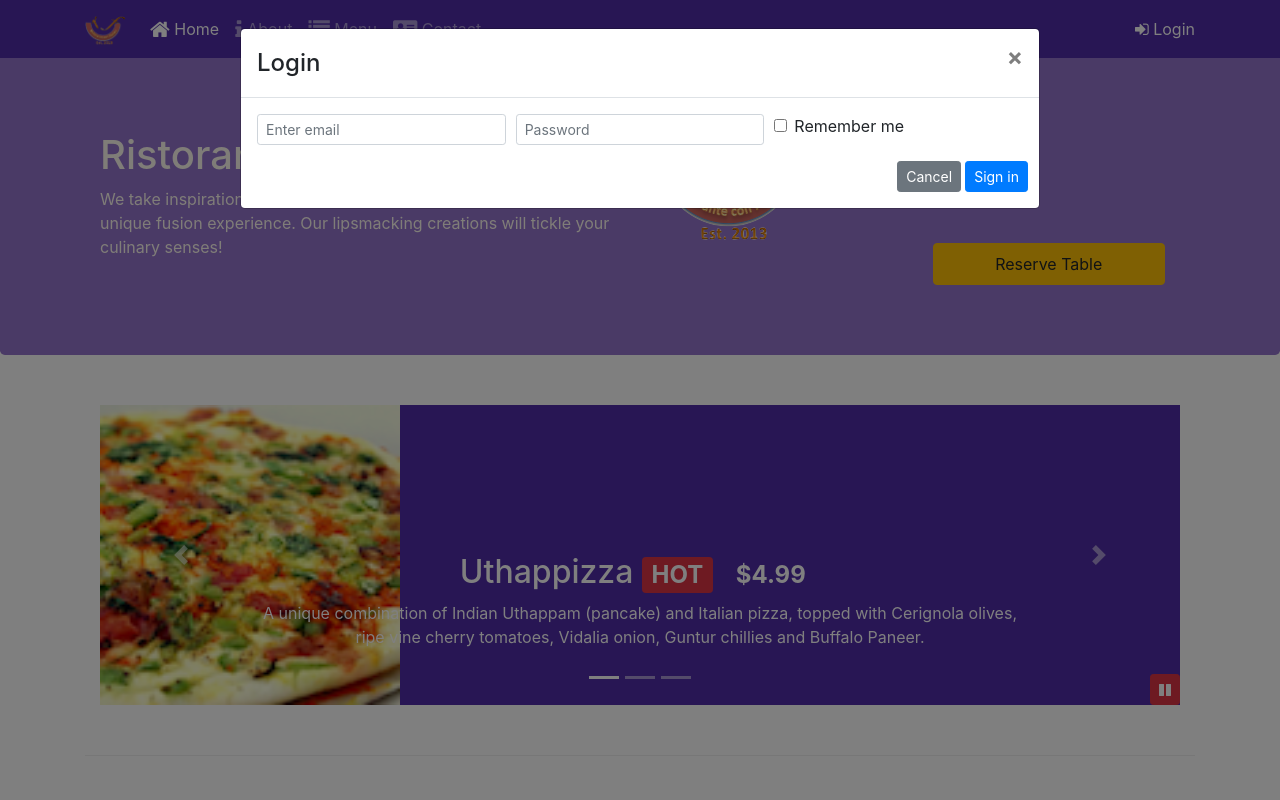
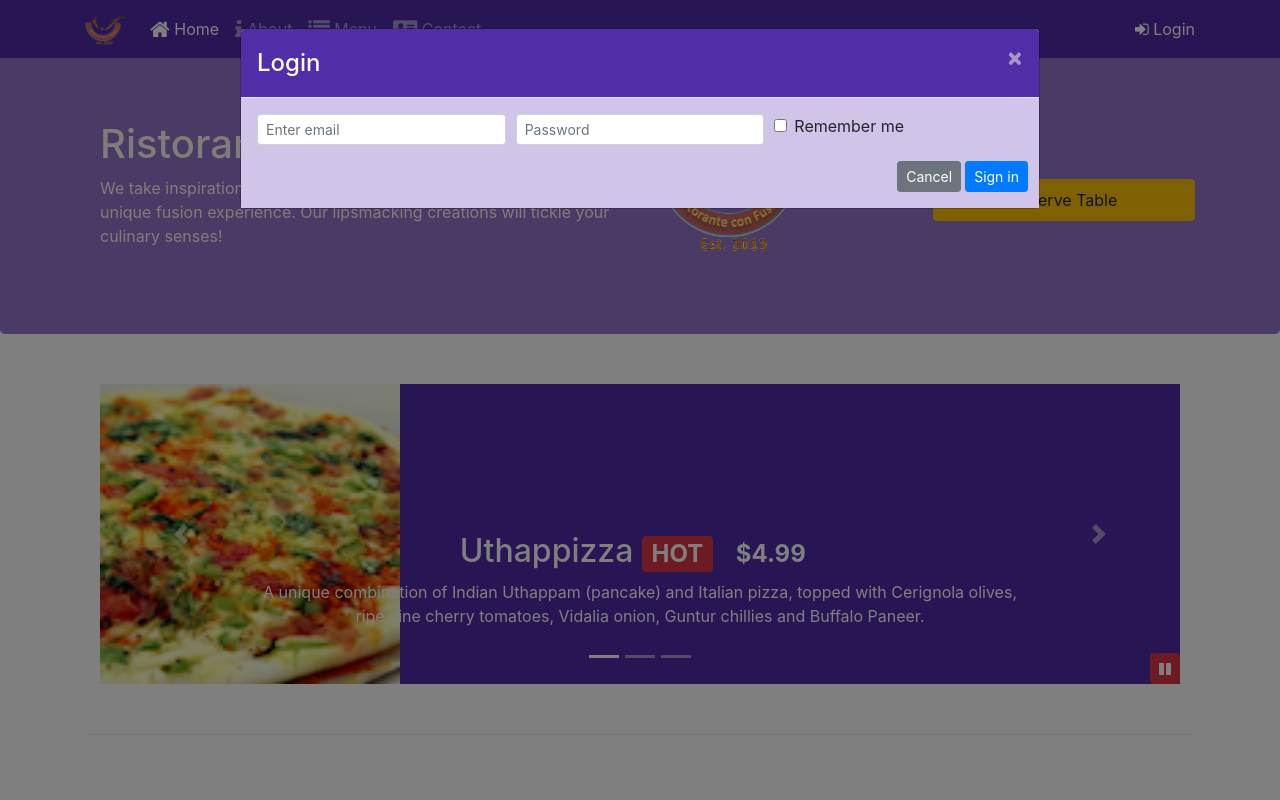
Before and after one commit to nupur2511/conFusion, a website: page index.html in a window 1280 px wide. Both pictures are taken after a click on the link "Login". Shown: the top 800 px of the page. Drawn offline with nearby package versions, Linux system fonts and the light colour scheme.

Commit message:
Assignment 4

```diff
--- a/css/styles.scss
+++ b/css/styles.scss
@@ -74,3 +74,15 @@ body{
     bottom: 0px;
     z-index: 1;
 }
+
+.modal-header{
+    color:floralwhite;
+    background:$background-dark;
+    .close{
+        color:floralwhite;
+    }
+}
+
+.modal-body{
+    background-color: $background-pale;
+}
--- a/index.html
+++ b/index.html
@@ -31,7 +31,7 @@
                         <li class="nav-item"><a class="nav-link" href="./contactus.html"><span class="fa fa-address-card fa-lg"></span> Contact</a></li>
                 </ul>
                 <span class="navbar-text">
-                    <a data-toggle="modal" data-target="#loginModal">
+                    <a id="loginButton">
                         <span class="fa fa-sign-in"></span> Login
                     </a>
                 </span>
@@ -155,7 +155,7 @@
                         <img src="img/logo.png" class="img-fluid">
                     </div>
                     <div class="float-right col-12 col-sm-6 align-self-center">
-                        <a role="button" class="btn btn-block nav-link btn-md btn-warning" data-toggle="modal" data-target="#reserveModal" href="#reservetable">Reserve Table</a>
+                        <a role="button" class="btn btn-block nav-link btn-md btn-warning" href="#reservetable" id="formButton">Reserve Table</a>
                     </div>
 
                 </div>
@@ -325,6 +325,12 @@
                 }
             });
         });
+        $("#loginButton").click(function(){
+                $("#loginModal").modal('toggle');
+        });
+        $("#formButton").click(function(reserveModal){
+                $("#reserveModal").modal('toggle');
+        });
     </script>
 
 </body>
```
Also changed, not shown: css/styles.css.
